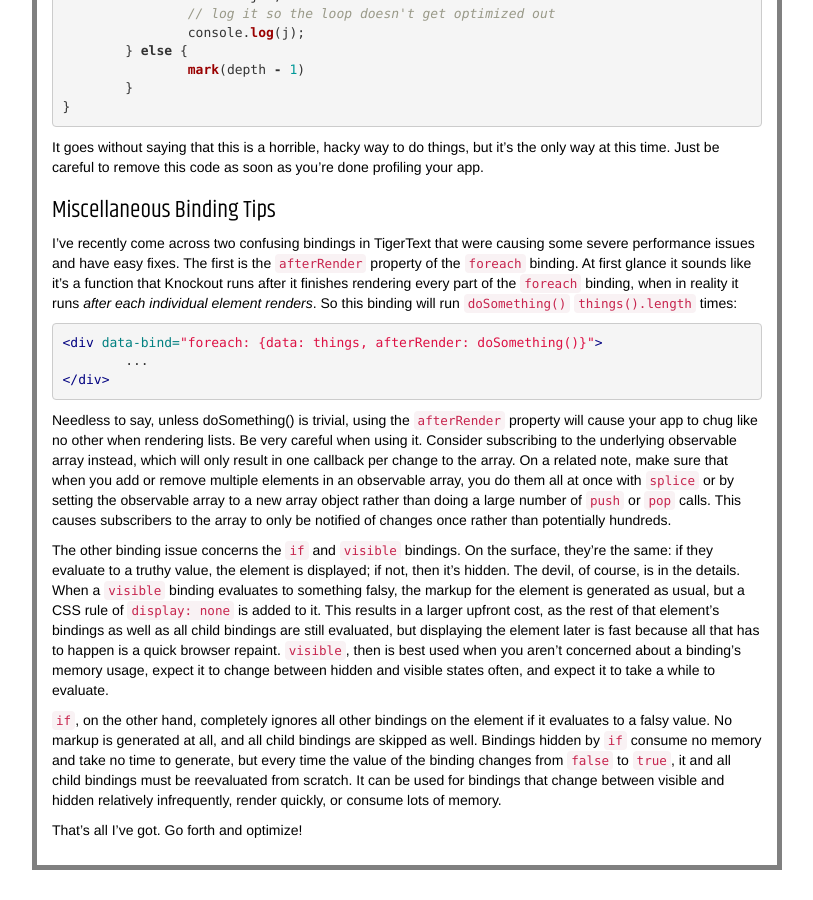
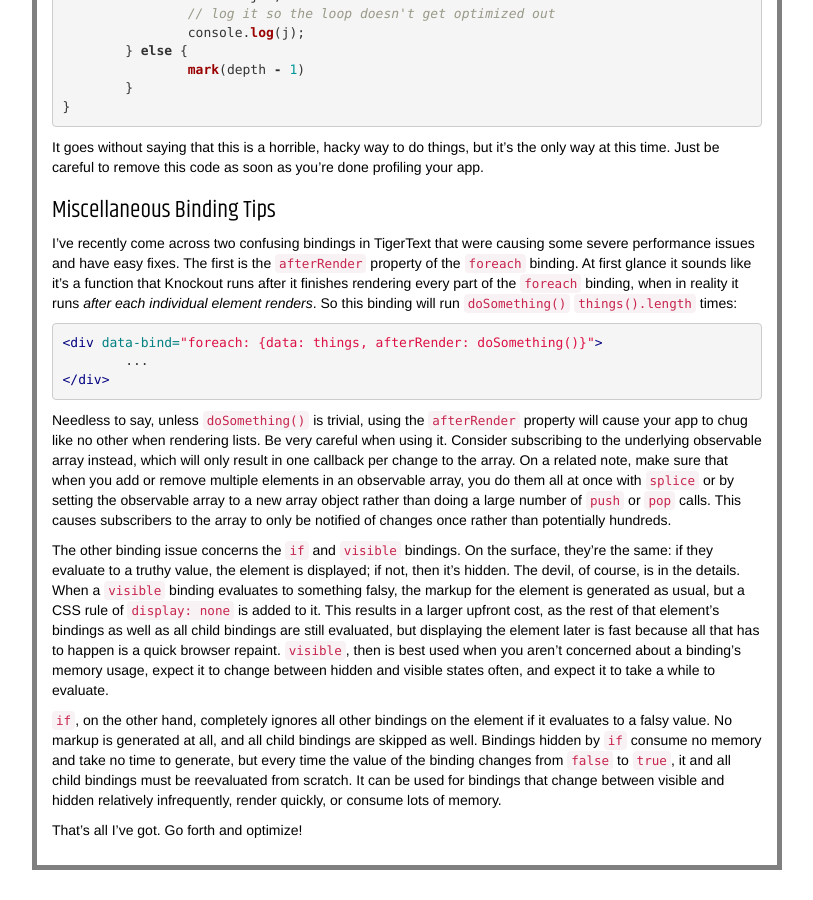
Before and after one commit to karmeleon/karmeleon.github.io, a Jekyll site: the page built from _posts/2015-8-5-knockout-perf.md, in a window 1280 px wide and 900 px high, scrolled down 2925 px. Shown: the whole window, without its empty margins (38-851 px from the left). Built offline with Jekyll 4.4.1, drawn with Linux system fonts in a browser that asks for light colours; nearby versions of some CDN libraries; comment, search, counter and statistics services are not loaded.

Commit message:
missed some graves

```diff
--- a/_posts/2015-8-5-knockout-perf.md
+++ b/_posts/2015-8-5-knockout-perf.md
@@ -84,7 +84,7 @@ I've recently come across two confusing bindings in TigerText that were causing
 </div>
 {% endhighlight %}
 
-Needless to say, unless doSomething() is trivial, using the `afterRender` property will cause your app to chug like no other when rendering lists. Be very careful when using it. Consider subscribing to the underlying observable array instead, which will only result in one callback per change to the array. On a related note, make sure that when you add or remove multiple elements in an observable array, you do them all at once with `splice` or by setting the observable array to a new array object rather than doing a large number of `push` or `pop` calls. This causes subscribers to the array to only be notified of changes once rather than potentially hundreds.
+Needless to say, unless `doSomething()` is trivial, using the `afterRender` property will cause your app to chug like no other when rendering lists. Be very careful when using it. Consider subscribing to the underlying observable array instead, which will only result in one callback per change to the array. On a related note, make sure that when you add or remove multiple elements in an observable array, you do them all at once with `splice` or by setting the observable array to a new array object rather than doing a large number of `push` or `pop` calls. This causes subscribers to the array to only be notified of changes once rather than potentially hundreds.
 
 The other binding issue concerns the `if` and `visible` bindings. On the surface, they're the same: if they evaluate to a truthy value, the element is displayed; if not, then it's hidden. The devil, of course, is in the details. When a `visible` binding evaluates to something falsy, the markup for the element is generated as usual, but a CSS rule of `display: none` is added to it. This results in a larger upfront cost, as the rest of that element's bindings as well as all child bindings are still evaluated, but displaying the element later is fast because all that has to happen is a quick browser repaint. `visible`, then is best used when you aren't concerned about a binding's memory usage, expect it to change between hidden and visible states often, and expect it to take a while to evaluate.
 
```
